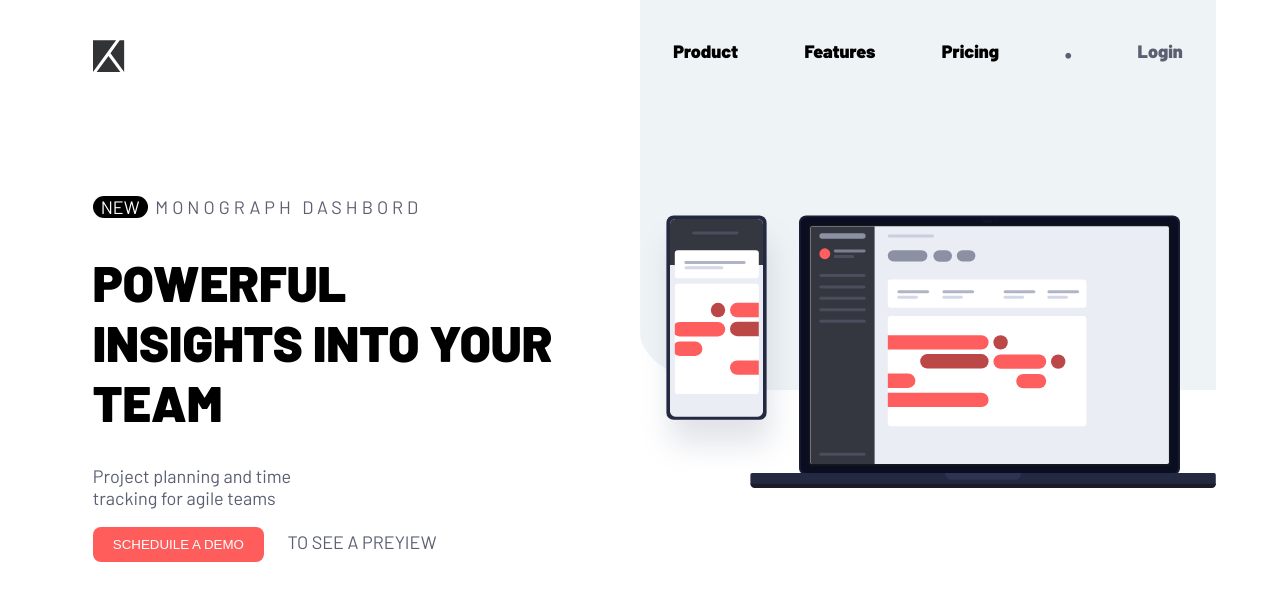
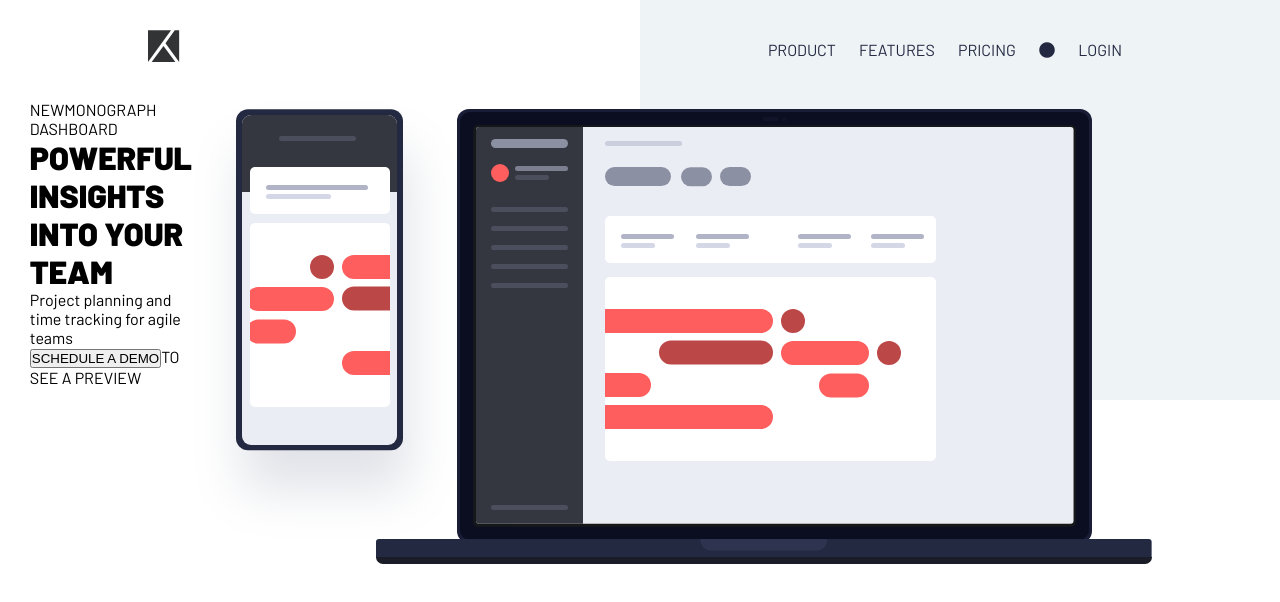
Before and after one commit to mdzoubir/Reenforcement, a plain HTML site: page index.html in a window 1280 px wide. Drawn offline with Linux system fonts and the light colour scheme.

Commit message:
ajouter le menu

```diff
--- a/css/style.css
+++ b/css/style.css
@@ -1,76 +1,93 @@
+* {
+  margin: 0;
+  padding: 0; }
+
+.bg {
+  width: 50%;
+  height: 400px;
+  position: absolute;
+  background-color: #eef3f6;
+  right: 0;
+  border-bottom-left-radius: 80px;
+  z-index: -1;
+  top: 0; }
+
+.bg {
+  width: 50%;
+  height: 400px;
+  position: absolute;
+  background-color: #eef3f6;
+  right: 0;
+  border-bottom-left-radius: 80px;
+  z-index: -1;
+  top: 0; }
+
+.container {
+  display: flex;
+  flex-direction: row-reverse;
+  justify-content: space-between; }
+  .container__img {
+    width: 100%; }
+
 body {
-  font-family: 'Barlow';
-  font-weight: 400;
-  font-size: 18px;
-  color: black;
-  width: 90%;
-  margin: 0 auto;
+  width: 80%;
+  margin: auto;
+  font-family: "Barlow"; }
+
+#chk {
+  position: absolute;
+  visibility: hidden; }
+
+.navbar {
+  height: 100px;
   padding: 0 20px; }
+  .navbar__logo {
+    float: left;
+    margin-top: 30px; }
+  .navbar__menu {
+    float: right;
+    line-height: 100px; }
+    .navbar__menu a {
+      color: #242942;
+      text-decoration: none;
+      padding: 0 10px; }
+      .navbar__menu a:hover {
+        color: #5b5f71; }
+  .navbar__chek {
+    display: none;
+    font-size: 30px; }
+    .navbar__chek--bergare {
+      float: right;
+      margin-top: 30px;
+      cursor: pointer; }
+  .navbar__menu--foi {
+    display: none;
+    font-size: 30px; }
 
-.bloc {
-  display: grid;
-  grid-template-columns: 1fr 1fr; }
-  .bloc__right {
-    grid-column: 2/3; }
-    .bloc__right div {
-      background-color: #eef3f6;
-      z-index: 0;
-      width: 100%;
-      height: 36vh;
-      padding: 0;
-      margin: 0;
-      border-bottom-left-radius: 20%; }
-    .bloc__right img {
-      width: 45%;
-      z-index: 1;
-      padding: 0;
+@media screen and (max-width: 800px) {
+  .navbar__chek {
+    display: block; }
+  .navbar__menu {
+    margin: auto;
+    position: fixed;
+    width: 40%;
+    height: 50vh;
+    background-color: white;
+    top: 30px;
+    left: 45%;
+    right: -100%;
+    text-align: center;
+    padding: 20px 0;
+    line-height: normal;
+    transition: 0.7s;
+    border: solid 2px #000000; }
+    .navbar__menu--foi {
+      display: block;
       position: absolute;
-      margin-top: -180px; }
-    .bloc__right ul {
-      display: flex;
-      justify-content: space-around;
-      font-weight: 600;
-      background-color: #eef3f6;
-      margin: 0;
-      padding: 0; }
-      .bloc__right ul li {
-        margin: 40px auto;
-        list-style: none; }
-        .bloc__right ul li .fa-circle {
-          color: #5b5f71;
-          font-size: 6px; }
-    .bloc__right__lest--item {
-      color: #5b5f71; }
-  .bloc__left {
-    width: 80%;
-    margin-left: 5%; }
-    .bloc__left img {
-      margin: 40px;
-      margin-left: 0; }
-    .bloc__left--para {
-      letter-spacing: 4px;
-      margin-top: 80px;
-      color: #5b5f71;
-      font-weight: 500; }
-      .bloc__left--para span {
-        letter-spacing: 0px;
-        background-color: black;
-        color: white;
-        padding: 0 8px;
-        border-radius: 16px; }
-    .bloc__left--para1 {
-      color: #5b5f71;
-      width: 200px; }
-    .bloc__left h1 {
-      font-family: "Barlow";
-      font-weight: 700;
-      font-size: 50px; }
-    .bloc__left--button {
-      color: white;
-      background-color: #ff5c5c;
-      border: none;
-      padding: 10px 20px;
-      border-radius: 8px; }
-    .bloc__left--text {
-      color: #5b5f71;
-      margin-left: 20px; }
+      top: 0px;
+      right: 40px; }
+    .navbar__menu a {
+      display: block;
+      padding: 20px; }
+  #chk:checked ~ .navbar__menu {
+    right: 0%; } }
--- a/index.html
+++ b/index.html
@@ -18,29 +18,34 @@
 </head>
 
 <body>
-    <div class="bloc">
+    <div class="bg"></div>
+    <div class="navbar">
+        <img src="./images/logo.svg" alt="" class="navbar__logo">
 
-        <div class="bloc__left">
-            <img src="./images/logo.svg" alt=""><br>
-            <p class="bloc__left--para"><span>NEW</span> MONOGRAPH DASHBORD</p>
-            <h1>POWERFUL INSIGHTS INTO YOUR TEAM</h1>
-            <P class="bloc__left--para1">Project planning and time tracking for agile teams</P>
-            <button class="bloc__left--button">SCHEDUILE A DEMO</button>
-            <span class="bloc__left--text">TO SEE A PREYIEW</span>
+        <input type="checkbox" id="chk">
+        <label for="chk" class="navbar__chek">
+            <i class="fas fa-bars navbar__chek--bergare"></i>
+        </label>
+        <ul class="navbar__menu">
+            <a href="#">PRODUCT</a>
+            <a href="#">FEATURES</a>
+            <a href="#">PRICING</a>
+            <a href="#"><i class="fas fa-circle"></i></a>
+            <a href="#">LOGIN</a>
+            <label for="chk" class="navbar__menu--foi">
+                <i class="fas fa-times"></i>
+            </label>
 
+        </ul>
+    </div>
+    <div class="container">
+        <img src="./images/illustration-devices.svg" alt="" class="container__img">
+        <div class="container__text">
+            <p class="container__text--para"><span>NEW</span>MONOGRAPH DASHBOARD</p>
+            <h1 class="container__text--header">POWERFUL INSIGHTS INTO YOUR TEAM</h1>
+            <p>Project planning and time tracking for agile teams</p>
+            <button>SCHEDULE A DEMO</button><span>TO SEE A PREVIEW</span>
         </div>
-        <div class="bloc__right">
-            <ul bloc__right__lest>
-                <li>Product</li>
-                <li>Features</li>
-                <li>Pricing</li>
-                <li><i class="fas fa-circle"></i></li>
-                <li class="bloc__right__lest bloc__right__lest--item">Login</li>
-            </ul>
-            <div></div>
-            <img src="./images/illustration-devices.svg" alt="">
-        </div>
-
     </div>
 </body>
 
--- /dev/null
+++ b/sass/_container.scss
@@ -0,0 +1,19 @@
+.bg {
+    width: 50%;
+    height: 400px;
+    position: absolute;
+    background-color: hsl(207, 33%, 95%);
+    right: 0;
+    border-bottom-left-radius: 80px;
+    z-index: -1;
+    top: 0;
+}
+
+.container {
+    display: flex;
+    flex-direction: row-reverse;
+    justify-content: space-between;
+    &__img {
+        width: 100%;
+    }
+}
--- a/sass/main.scss
+++ /dev/null
@@ -1,95 +0,0 @@
-body {
-    font-family: 'Barlow';
-    font-weight: 400;
-    font-size: 18px;
-    color: black;
-    width: 90%;
-    margin: 0 auto;
-    padding: 0 20px;
-}
-
-.bloc {
-    display: grid;
-    grid-template-columns: 1fr 1fr;
-    &__right {
-        grid-column: 2/3;
-        div {
-            background-color: hsl(207, 33%, 95%);
-            z-index: 0;
-            width: 100%;
-            height: 36vh;
-            padding: 0;
-            margin: 0;
-            border-bottom-left-radius: 20%;
-        }
-        img {
-            width: 45%;
-            z-index: 1;
-            padding: 0;
-            position: absolute;
-            margin-top: -180px;
-        }
-        ul {
-            display: flex;
-            justify-content: space-around;
-            font-weight: 600;
-            background-color: hsl(207, 33%, 95%);
-            margin: 0;
-            padding: 0;
-            li {
-                margin: 40px auto;
-                list-style: none;
-                .fa-circle {
-                    color: hsl(230, 11%, 40%);
-                    font-size: 6px;
-                }
-            }
-        }
-        &__lest--item {
-            color: hsl(230, 11%, 40%);
-        }
-    }
-    &__left {
-        width: 80%;
-        margin-left: 5%;
-        img {
-            margin: 40px;
-            margin-left: 0;
-        }
-        &--para {
-            letter-spacing: 4px;
-            margin-top: 80px;
-            color: hsl(230, 11%, 40%);
-            font-weight: 500;
-            span {
-                letter-spacing: 0px;
-                background-color: black;
-                color: white;
-                padding: 0 8px;
-                border-radius: 16px;
-            }
-        }
-        &--para1 {
-            color: hsl(230, 11%, 40%);
-            width: 200px;
-        }
-        h1 {
-            font-family: 'Barlow', ;
-            font-weight: 700;
-            font-size: 50px;
-        }
-        &--button {
-            color: white;
-            background-color: hsl(0, 100%, 68%);
-            border: none;
-            padding: 10px 20px;
-            border-radius: 8px;
-        }
-        &--text {
-            color: hsl(230, 11%, 40%);
-            margin-left: 20px;
-        }
-    }
-}
-
-// ---------------------------------------mixin
--- /dev/null
+++ b/sass/navbar.scss
@@ -0,0 +1,99 @@
+* {
+    margin: 0;
+    padding: 0;
+}
+
+.bg {
+    width: 50%;
+    height: 400px;
+    position: absolute;
+    background-color: hsl(207, 33%, 95%);
+    right: 0;
+    border-bottom-left-radius: 80px;
+    z-index: -1;
+    top: 0;
+}
+
+@import'./container';
+body {
+    width: 80%;
+    margin: auto;
+    font-family: 'Barlow', ;
+}
+
+#chk {
+    position: absolute;
+    visibility: hidden;
+}
+
+.navbar {
+    height: 100px;
+    padding: 0 20px;
+    &__logo {
+        float: left;
+        margin-top: 30px;
+    }
+    &__menu {
+        float: right;
+        line-height: 100px;
+        a {
+            &:hover {
+                color: hsl(230, 11%, 40%);
+            }
+            color: hsl(230, 29%, 20%);
+            text-decoration: none;
+            padding: 0 10px;
+        }
+    }
+    &__chek {
+        display: none;
+        font-size: 30px;
+        &--bergare {
+            float: right;
+            margin-top: 30px;
+            cursor: pointer;
+        }
+    }
+    &__menu {
+        &--foi {
+            display: none;
+            font-size: 30px;
+        }
+    }
+}
+
+@media screen and (max-width: 800px) {
+    .navbar {
+        &__chek {
+            display: block;
+        }
+        &__menu {
+            margin: auto;
+            position: fixed;
+            width: 40%;
+            height: 50vh;
+            background-color: white;
+            top: 30px;
+            left: 45%;
+            right: -100%;
+            text-align: center;
+            padding: 20px 0;
+            line-height: normal;
+            transition: 0.7s;
+            border: solid 2px #000000;
+            &--foi {
+                display: block;
+                position: absolute;
+                top: 0px;
+                right: 40px;
+            }
+            a {
+                display: block;
+                padding: 20px;
+            }
+        }
+    }
+    #chk:checked~.navbar__menu {
+        right: 0%;
+    }
+}
```
